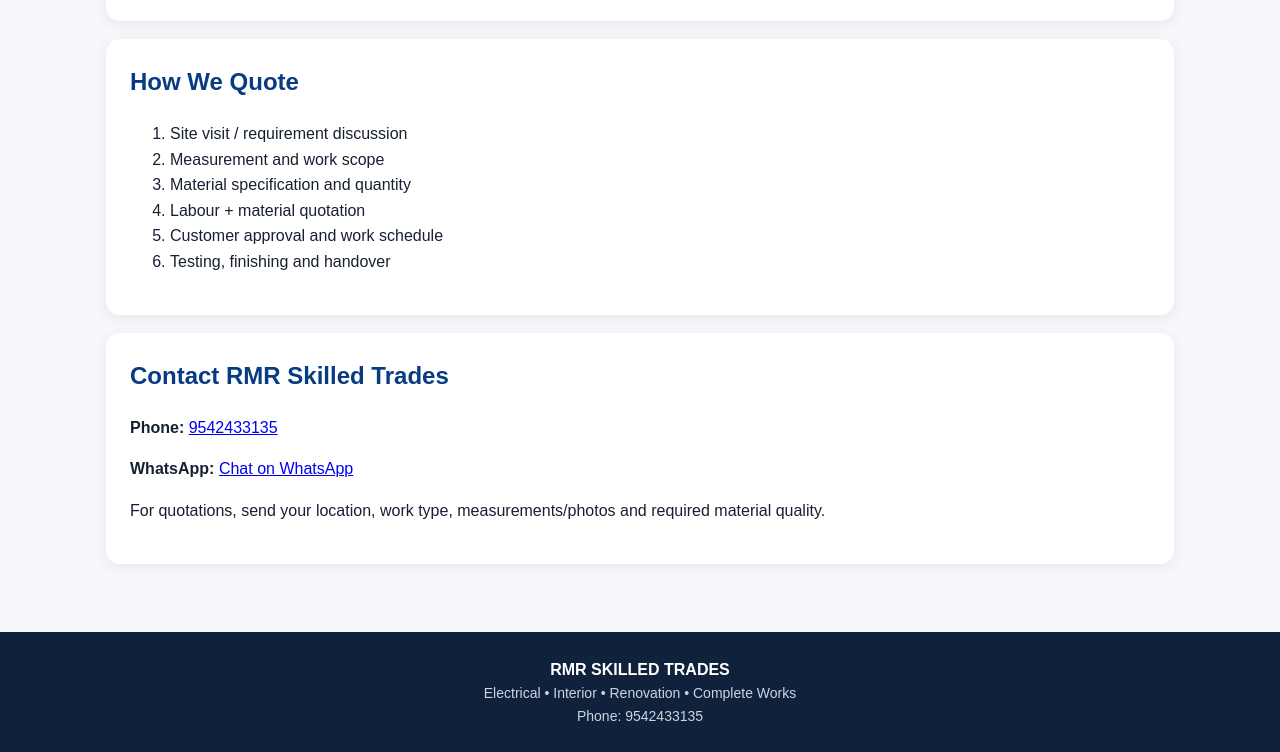
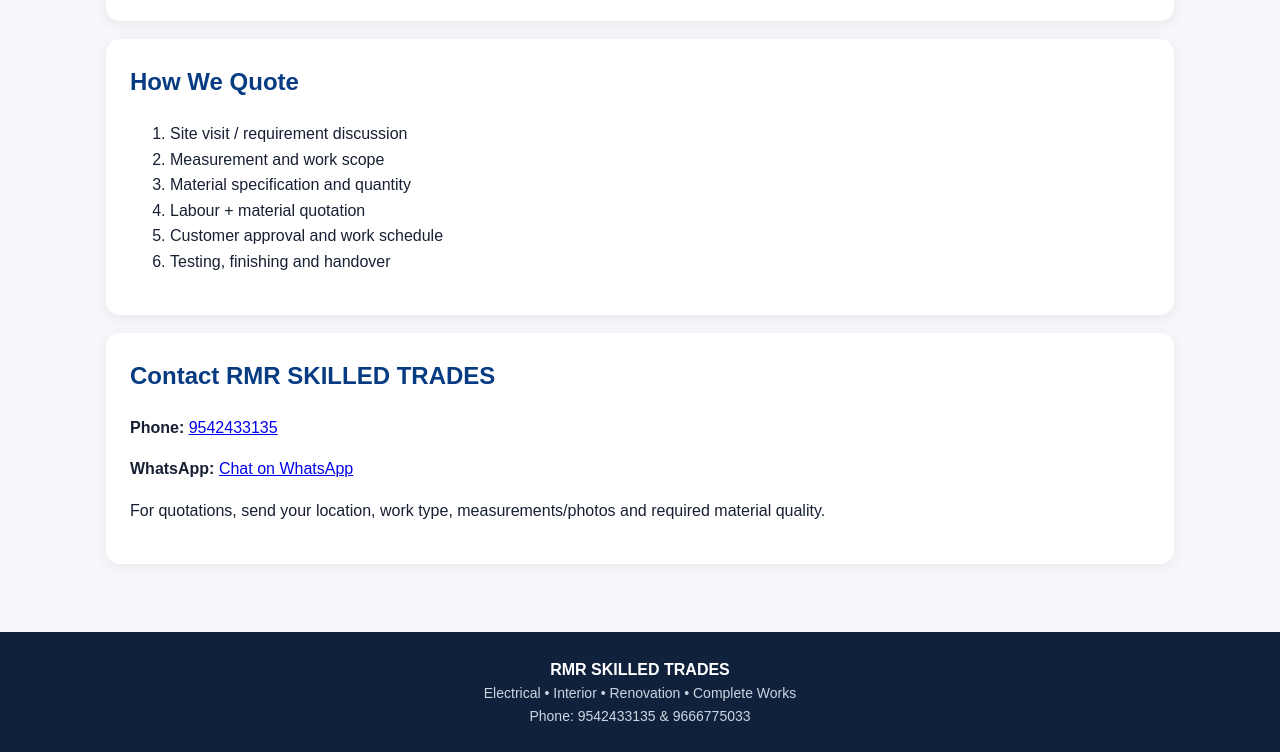
Before and after one commit to rmrskilledtrades/RMR-SKILLED-TRADES, a plain HTML site: page index.html in a window 1280 px wide. Shown: the part 1696-2448 px from the top of the page. Drawn offline with Linux system fonts and the light colour scheme.

Commit message:
Update contact information and section title

```diff
--- a/index.html
+++ b/index.html
@@ -87,7 +87,7 @@
 </section>
 
 <section class="section">
-<h2>Contact RMR Skilled Trades</h2>
+<h2>Contact RMR SKILLED TRADES</h2>
 <p><strong>Phone:</strong> <a href="tel:+919542433135">9542433135</a></p>
 <p><strong>WhatsApp:</strong> <a href="https://wa.me/919542433135">Chat on WhatsApp</a></p>
 <p>For quotations, send your location, work type, measurements/photos and required material quality.</p>
@@ -97,7 +97,7 @@
 <footer>
 <strong>RMR SKILLED TRADES</strong>
 <div class="small">Electrical • Interior • Renovation • Complete Works</div>
-<div class="small">Phone: 9542433135</div>
+<div class="small">Phone: 9542433135 & 9666775033</div>
 </footer>
 </body>
 </html>
```
